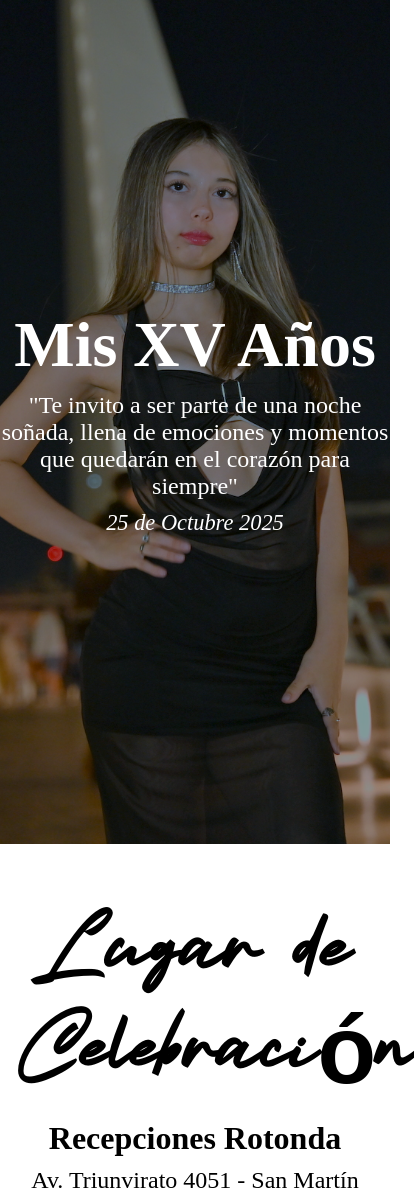
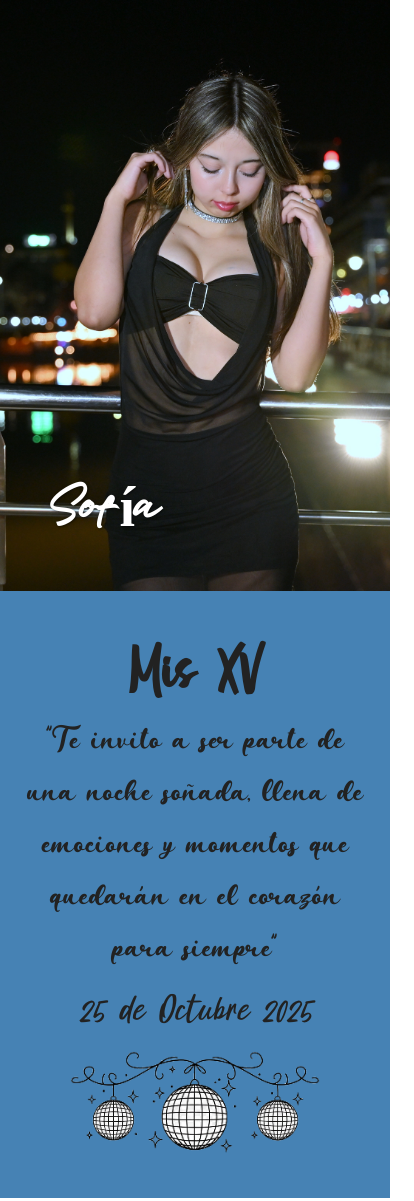
Before and after one commit to PiketeroJunior/Sofi-Carbia-XV, a plain HTML site: page index.html in a window 390 px wide. Shown: the top 1201 px of the page, 414 px wide, since content can reach past the window. Drawn offline with Linux system fonts and the light colour scheme.

Commit message:
cambios y otros posibles... cambio en la presentacion y responsive + bola de boliche y color azul

```diff
--- a/css/estilos.css
+++ b/css/estilos.css
@@ -42,54 +42,94 @@
 .subtitulo {
   font-size: 6rem;
   margin-bottom: 15px;
-  font-family: "Royalty Free 1", sans-serif;
+  font-family: "Rosellia", sans-serif;
 }
 /*Presentacion*/
 .presentacion {
-  position: relative;
+   /*position: relative;*/
   height: 100vh;
   display: flex;
-  align-items: center;
-  justify-content: center;
-  text-align: center;
-  color: #fff;
+   /*align-items: center;*/
+  /*justify-content: center; */
+   /*text-align: center;*/
+   /*color: #fff;*/
 }
 
-.presentacion .foto-portada {
-  position: absolute;
-  inset: 0;
+.izquierda {
+  position: relative; /* agregado */
+  width: 50%;
+  height: 100%;
+}
+
+.izquierda .foto-portada {
+   /*position: absolute;*/
+   /*inset: 0;*/
   width: 100%;
   height: 100%;
   object-fit: cover;
-  z-index: -1;
+   /*z-index: -1;*/
 }
 
-.presentacion::after {
+/*.presentacion::after {
   content: "";
   position: absolute;
   inset: 0;
   background: rgba(0,0,0,0.4);
   z-index: 0;
+}*/
+
+/*antes texto portada ahora derecha*/
+.derecha {
+  /* position: relative;  */ /* alt + shift + a comenta el codigo */
+  /* z-index: 1; */  /* o si no ctrl + k + c pero con el mouse */
+  width: 50%;
+  background-color: #4682b4; /* o navy */
+  color: #222; /* o #fff */
+  display: flex;
+  align-items: center;
+  justify-content: center;
+  text-align: center;
+  padding: 20px;
+}
+/* antes texto portada ahora cont-derecha */
+.cont-derecha h1 {
+  font-size: 4rem;
+  margin-bottom: 10px;
+  font-family: 'Rosellia', sans-serif;
 }
 
-.texto-portada {
-  position: relative;
-  z-index: 1;
+.cont-derecha .frase {
+  font-size: 3.5rem;
+  margin-bottom: 10px;
+  font-family: 'Valestine', sans-serif;
 }
 
-.texto-portada h1 {
-  font-size: 4rem;
-  margin-bottom: 10px;
+.cont-derecha .fecha {
+  font-size: 2.4rem;
+  font-style: italic;
+  font-family: 'Rosellia', sans-serif;
 }
 
-.texto-portada .frase {
-  font-size: 1.5rem;
-  margin-bottom: 10px;
+.imgDeco {
+  width: 250px;
+  height: auto;
+  margin-top: 20px;
 }
 
-.texto-portada .fecha {
-  font-size: 1.4rem;
-  font-style: italic;
+.nombre {
+  position: absolute;
+  bottom: 20px;
+  left: 50px;
+  transform: translateY(-50%);
+  color: #fff;
+  text-shadow: 1px 1px 3px rgba(0, 0, 0, 0.5);
+  z-index: 2;
+}
+
+.nombre h2 {
+  font-family: 'Royalty Free 2';
+  font-size: 3.5rem;
+  margin: 0;
 }
 /*Lugar*/
 .lugar {
@@ -116,8 +156,8 @@
   display: inline-block;
   margin-top: 15px;
   padding: 10px 25px;
-  background: #f1c6d3;
-  color: #333;
+  background: #4682b4;
+  color: #222;
   border-radius: 25px;
   text-decoration: none;
   font-weight: bold;
@@ -127,10 +167,10 @@
 }
 
 .lugar .btn:hover {
-  background: #e09bb1;
+  background: #5a94c9;
   transform: scale(1.05);
 }
-/*Contador*/
+
 /* Contador */
 .contador {
   padding: 60px 20px;
@@ -150,8 +190,8 @@
 }
 
 .tiempo {
-  background: #f1c6d3;
-  color: #333;
+  background: #4682b4;
+  color: #222;
   width: 100px;
   height: 100px;
   border-radius: 50%;
@@ -166,7 +206,7 @@
 
 .tiempo:hover {
   transform: scale(1.05);
-  background: #e09bb1;
+  background: #5a94c9;
 }
 
 .tiempo span {
@@ -198,8 +238,8 @@
   display: inline-block;
   margin-top: 15px;
   padding: 10px 25px;
-  background: #f1c6d3;
-  color: #333;
+  background: #4682b4;
+  color: #222;
   text-decoration: none;
   font-weight: bold;
   transition: transform 0.3s ease;
@@ -207,7 +247,7 @@
 }
 
 .btn-confirmar:hover {
-  background: #e09bb1;
+  background: #5a94c9;
   transform: scale(1.05);
 }
 /* Dresscode */
@@ -238,6 +278,7 @@
   gap: 10px;
   margin-top: 20px;
   justify-content: space-evenly;
+  flex-wrap: wrap;
 }
 
 .img-galeria {
@@ -312,7 +353,7 @@
 .regalo {
   padding: 60px 20px;
   text-align: center;
-  background: #fafafa;
+  background: #fafafa; /* #4682b4 */
 }
 
 .regalo p {
@@ -323,6 +364,74 @@
 .alias {
   font-weight: bold;
   font-size: 1.5rem;
-  color: #444;
+  color: #222;
   margin-top: 15px;
 }
+
+
+@media (max-width: 768px) {
+  .presentacion {
+    flex-direction: column;
+    height: auto;
+  }
+
+  .izquierda {      /* antes izquierda y der con width 100% y height auto */
+    width: 100%;
+    height: 70vh;
+    overflow: hidden;
+    position: relative;
+  }
+
+  .izquierda .foto-portada {
+    width: 100%;
+    height: 100%;
+    object-fit: cover;
+    position: relative;
+  }
+
+  .derecha {
+    width: 100%;
+    height: auto;
+    min-height: 50vh;
+    padding: 40px 20px;
+  }
+
+  .cont-derecha .frase {
+    font-size: 3em;
+  }
+
+  .contador {
+        padding: 40px 10px; /* Reduce el padding para pantallas pequeñas */
+  }
+
+  .countdown {
+        gap: 10px; /* Reduce el espacio entre los círculos */
+        margin: 20px 0; /* Reduce el margen superior e inferior */
+  }
+
+  .tiempo {
+        width: 70px; /* Reduce el tamaño de los círculos */
+        height: 70px; /* Reduce la altura de los círculos */
+        box-shadow: 0 2px 5px rgba(0,0,0,0.2); /* Reduce la sombra */
+  }
+
+  .tiempo span {
+        font-size: 1.4rem; /* Reduce el tamaño de los números */
+  }
+
+  .tiempo small {
+        font-size: 0.7rem; /* Reduce el tamaño de la palabra (Días, Horas, etc.) */
+  }
+
+  .subtitulo {
+    font-size: 4.5em;
+  }
+
+  .img-galeria {
+    width: 95%;
+  }
+
+  .dresscode img {
+    width: 7em;
+  }
+}
--- a/index.html
+++ b/index.html
@@ -10,11 +10,19 @@
 </head>
 <body>
     <section class="presentacion">
-        <img src="img/sofi3.JPG" alt="Cumplañera" class="foto-portada">
-        <div class="texto-portada">
-            <h1>Mis XV Años</h1>
-            <p class="frase">"Te invito a ser parte de una noche soñada, llena de emociones y momentos que quedarán en el corazón para siempre"</p>
-            <p class="fecha">25 de Octubre 2025</p>
+        <div class="izquierda">
+            <img src="img/sofiHeader.JPG" alt="Cumplañera" class="foto-portada">
+            <div class="nombre">
+                <h2>Sofía</h2>
+            </div>
+        </div>
+        <div class="derecha">
+            <div class="cont-derecha">
+                <h1>Mis XV</h1>
+                <p class="frase">"Te invito a ser parte de una noche soñada, llena de emociones y momentos que quedarán en el corazón para siempre"</p>
+                <p class="fecha">25 de Octubre 2025</p>
+                <img src="img/Bolas de boliche 6.png" alt="decoracion" class="imgDeco">
+            </div>
         </div>
     </section>
 
@@ -65,7 +73,7 @@
         <div class="cont-galeria">
             <img src="img/sofi1.JPG" class="img-galeria">
             <img src="img/sofi2.JPG" class="img-galeria">
-            <img src="img/sofiHeader.JPG" class="img-galeria">
+            <img src="img/sofi3.JPG" class="img-galeria">
         </div>
     </section>
 
```
Also changed, not shown: img/bolas de boliche 6.png (added).
